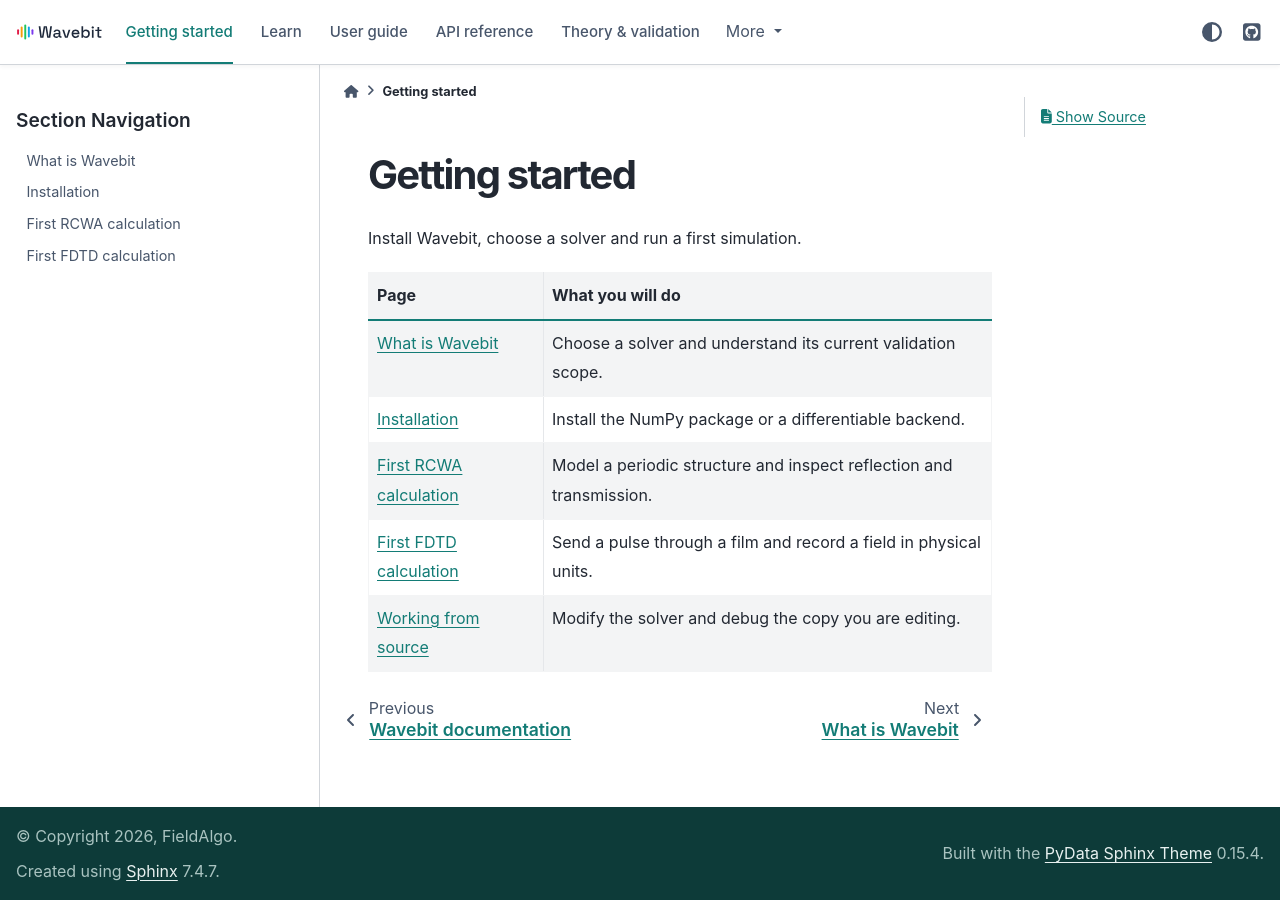
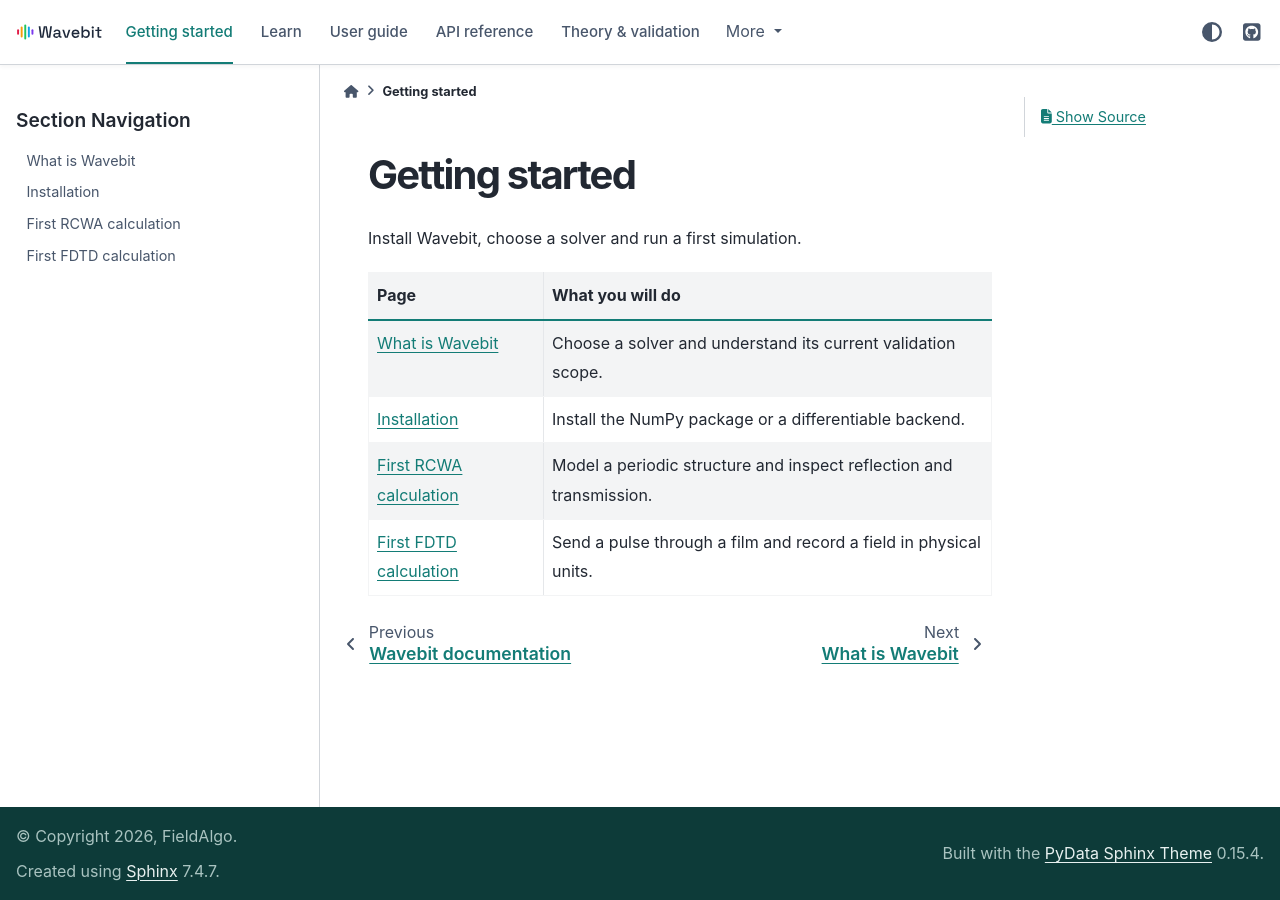
Before and after one commit to fieldalgo/wavebit, a Sphinx documentation site: the page built from docs/getting-started/index.md, in a window 1280 px wide. Built offline with Sphinx 7.4.7 and the PyData theme 0.15.4, drawn with Linux system fonts in a browser that asks for light colours; pages that are not in the unit, such as notebooks, are missing from menus.

Commit message:
docs(getting-started): list only the section's own pages
"Working from source" belongs to the Developer guide, where the sidebar keeps it; listed here
it was the one row with no sidebar entry. The Installation page already sends a reader who
wants a source checkout to that guide.

Co-Authored-By: Claude Opus 5.5 <noreply@anthropic.com>

```diff
--- a/docs/getting-started/index.md
+++ b/docs/getting-started/index.md
@@ -8,4 +8,3 @@ Install Wavebit, choose a solver and run a first simulation.
 | [Installation](installation.md) | Install the NumPy package or a differentiable backend. |
 | [First RCWA calculation](rcwa.md) | Model a periodic structure and inspect reflection and transmission. |
 | [First FDTD calculation](fdtd.md) | Send a pulse through a film and record a field in physical units. |
-| [Working from source](../development/source-checkout.md) | Modify the solver and debug the copy you are editing. |
```
